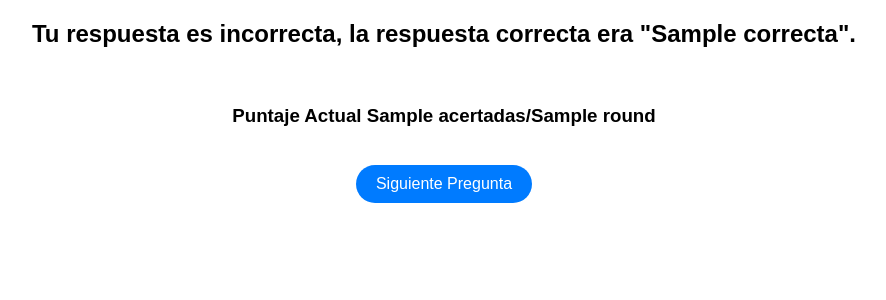
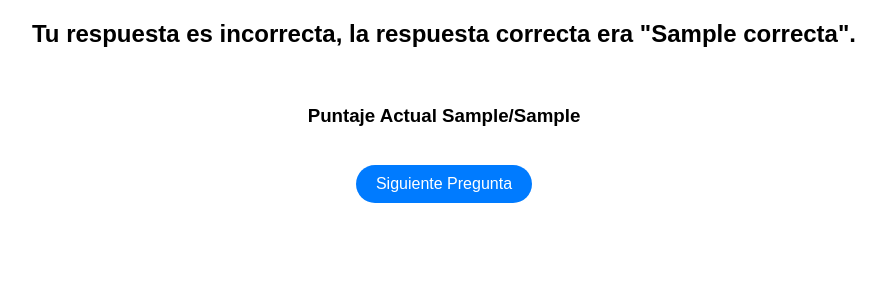
Before and after one commit to erni0427/PA_repopractica_Erni_Mendez, a Flask app: template TrabajoPractico_1/proyecto_1/templates/triviaans.html in a window 1280 px wide. Shown: the top 300 px of the page, without its empty margins (196-1082 px from the left). Run offline with Flask 3, Linux system fonts and the light colour scheme; the template is opened without the code that fills it: most values are stand-ins (such as "Sample title", 1, 10 or a date in 2020); parts of the project's set-up code (start-up, migrations or seed data) failed here and were passed over.

Commit message:
Correccion general

```diff
--- a/TrabajoPractico_1/proyecto_1/data/puntajes.txt
+++ b/TrabajoPractico_1/proyecto_1/data/puntajes.txt
@@ -0,0 +1 @@
+teby,2/3,<function fechaHora at 0x000001D15BCBED40>,2023/30/08 13:21
--- a/TrabajoPractico_1/proyecto_1/modules/config.py
+++ b/TrabajoPractico_1/proyecto_1/modules/config.py
@@ -1,3 +1,7 @@
 from flask import Flask
 
 app = Flask("server")
+
+usuario=None
+numero_frase=None
+fechaInicio=None
--- a/TrabajoPractico_1/proyecto_1/server.py
+++ b/TrabajoPractico_1/proyecto_1/server.py
@@ -1,5 +1,5 @@
 from flask import Flask, render_template, request, redirect, url_for
-app = Flask("server")
+app = Flask(__name__)
 from modules.funciones import  trivia
 from modules.funcionesweb import fechaHora
 import sys
@@ -11,79 +11,71 @@ with open(DIRECCION,"r",encoding="utf-8") as archi: # utf-8 reconoce caracteres
         lista_sin_repe=set(lista1)
         frases_y_pelis = [(linea.strip().split(';')[0], linea.strip().split(';')[1]) for linea in lista_sin_repe]
 
-
-numero_frase=0
-
-
 @app.route("/", methods=["GET", "POST"])
 def raiz():
     """Esta función maneja la ruta de la página de inicio ("/"). Cuando se realiza una solicitud GET, muestra la plantilla "home.html".
     Si se recibe una solicitud POST, toma los datos del formulario (el número de frases y el nombre de usuario) y redirige a la
     función jugar() con los parámetros proporcionados. """
 
-    global usuario, numero_frase
+    global usuario, numero_frase,fechaInicio
+    fechaInicio=fechaHora
     if request.method == 'POST':
-        numero_frase = request.form['input_num']
+        numero_frase = int(request.form['input_num'])
         usuario = request.form['usuario']
-        return redirect( url_for('jugar',usuario=usuario, numero_frase=numero_frase) )
+        return redirect( url_for('jugar',usuario=usuario, numero_frase=numero_frase, fechaInicio=fechaInicio) )
     return render_template("home.html")
 
+contador_r=0
+contador_a=0
 @app.route('/trivia', methods=["GET", "POST"])
 def jugar():
     """Esta función maneja la ruta "/trivia". Recibe una solicitud GET o POST. Si es una solicitud GET, inicializa una sesión de juego
       y muestra una pregunta de trivia. Si es una solicitud POST, actualiza la sesión de juego con los datos proporcionados por el
       formulario y muestra la siguiente pregunta de trivia. Cuando se ha completado el número especificado de rondas, redirige
       de nuevo a la página de inicio. """
-    sesion = {
-        "round": int(request.form.get("round")) if request.form.get("round") is not None else 0,
-        #representa el número de la ronda actual.
-        "acertadas": int(request.form.get("acertadas")) if request.form.get("acertadas") is not None else 0,
-        #representa la cantidad de respuestas acertadas hasta el momento en la sesión.
-    }
+    global usuario, numero_frase,fechaInicio,contador_a,contador_r
     lista=trivia(frases_y_pelis)
+    if contador_r < int(numero_frase):
+        contador_r +=1
+        return render_template('trivia.html', usuario=usuario, frase=lista[0], correcta=lista[1],peliculas=lista[2]
+                               , numero_frase=numero_frase,contador_r=contador_r,contador_a=contador_a)
+    else:
+        return redirect(url_for('raiz'))
 
-    if sesion["round"] <= int(numero_frase):
-        sesion["round"] +=1
-        return render_template('trivia.html', usuario=usuario, frase=lista[0], correcta=lista[1],peliculas=lista[2] ,sesion=sesion)
-    else:
-        return render_template("home.html")
-
+contador_r=0
+contador_a=0
 
 @app.route('/triviaans', methods=['POST'])
 def triviaans():
     """Maneja la ruta "/triviaans". Recibe datos de respuesta del formulario, compara la respuesta proporcionada con la respuesta
       correcta y actualiza la puntuación y la ronda en la sesión. Luego, muestra una página que indica si la respuesta fue correcta
      o incorrecta. """
-    sesion = {
-        "round": int(request.form.get("round")) if request.form.get("round") is not None else 0,
-        "acertadas": int(request.form.get("acertadas")) if request.form.get("acertadas") is not None else 0,
-        # Otros datos de la sesión
-    }
-    round=sesion["round"]
-    acertadas=sesion["acertadas"]
+    global usuario, numero_frase,fechaInicio,contador_r,contador_a
     correcta = request.form.get("correcta")
     respuesta = request.form.get("respuesta")
     if correcta==respuesta:
-        sesion["acertadas"]+=1
-    if sesion["round"]==int(numero_frase):
+        contador_a+=1
+
+    if contador_r==int(numero_frase):
         try:
             puntajes = open("data/puntajes.txt", "a")
+            fechaFinal= fechaHora()
+            renglon= usuario + "," + str(contador_a)+ "/"+str(numero_frase)+","+str(fechaInicio)+","+ str(fechaFinal)+ "\n"
+            puntajes.write(renglon)
+            puntajes.close()
         except:
             print("el archivo ''puntajes.txt'' no existe")
             sys.exit()
-        fechaFinal= fechaHora()
-        sesion["fechaFinal"]=fechaFinal
-        renglon= sesion["nombre"] + "," + str(sesion["acertadas"])+ "/"+numero_frase+","+sesion["fechaInicio"]+","+ sesion ["fechaFinal"]+ "\n"
-        puntajes.write(renglon)
-        puntajes.close()
+
         #escribir archivo con datos de la sesion,formato usuario counter/round fecha inicio fecha final
-    return render_template("triviaans.html",respuesta=respuesta,correcta=correcta, sesion=sesion,round=round,acertadas=acertadas)
+    return render_template("triviaans.html",respuesta=respuesta,correcta=correcta,numero_frase=numero_frase,contador_r=contador_r,contador_a=contador_a)
 
 @app.route('/historicos', methods=['POST'])
 def result():
     """Maneja la ruta "/historicos". Esta función se utiliza para mostrar los puntajes históricos de los jugadores. Lee el
     archivo "puntajes.txt", parsea los datos de las sesiones anteriores y los almacena en una lista de diccionarios. Luego,
     muestra esta información en la plantilla "historicos.html". """
+    global usuario, numero_frase,fechaInicio,contador_a,contador_r
 
     listaPuntajes=[]
     try:
@@ -100,8 +92,8 @@ def result():
             puntaje = {
                 "usuario": listaPuntaje[0],
                 "acertadas": listaPuntaje[1],
-                "fechaInicio": listaPuntaje[2],
-                "fechaFinal": listaPuntaje[3],
+
+                "fechaFinal": listaPuntaje[2],
             }
             listaPuntajes. append(puntaje)
     if len(listaPuntajes) == 0:
--- a/TrabajoPractico_1/proyecto_1/templates/historicos.html
+++ b/TrabajoPractico_1/proyecto_1/templates/historicos.html
@@ -44,13 +44,13 @@
         <ul>
             {% for puntaje in listaPuntajes: %}
             <li>
-                Usuario: {{puntaje.usuario}} , Puntaje: {{puntaje.acertadas}} , Fecha de Inicio: {{puntaje.fechaInicio}} , Fecha Final: {{puntaje.fechaFinal}}
+                Usuario: {{puntaje.usuario}} , Puntaje: {{puntaje.acertadas}} , {{puntaje.fechaFinal}}
             </li>
             {% endfor %}
         </ul>
     {% endif %}
     <form action="{{ url_for('raiz') }}" method="POST">
-        <input type="submit" value="Volver a inicio" />
+        <button type="submit">Volver a inicio</button>
     </form>
 </body>
 </html>
--- a/TrabajoPractico_1/proyecto_1/templates/trivia.html
+++ b/TrabajoPractico_1/proyecto_1/templates/trivia.html
@@ -2,7 +2,7 @@
 <html lang="en">
 <head>
     <meta charset="UTF-8">
-    <title>Trivia Ronda {{round}}</title>
+    <title>Trivia Ronda {{contador_r}}</title>
     <style>
         /*Estilo de los botones*/
         input[type=submit] {
@@ -51,7 +51,8 @@
             <input type="submit" value="Enviar Respuesta">
         </p><br>
         <input type="hidden" name="correcta" value="{{correcta}}"/>
-        <input type="hidden" name="sesion" value="{{sesion}}"/>
+        <input type="hidden" name="contador_a" value="{{contador_a}}"/>
+        <input type="hidden" name="contador_r" value="{{contador_r}}"/>
     </form>
 </body>
 </html>
--- a/TrabajoPractico_1/proyecto_1/templates/triviaans.html
+++ b/TrabajoPractico_1/proyecto_1/templates/triviaans.html
@@ -2,7 +2,7 @@
 <html lang="en">
   <head>
     <meta charset="UTF-8" />
-    <title>Trivia Ronda {{round}}</title>
+    <title>Trivia Ronda {{contador_r}}</title>
     <style>
       body {
         font-family: sans-serif;
@@ -38,17 +38,18 @@
     </div>
     {% endif %}
     <br />
-    <h3>Puntaje Actual {{acertadas}}/{{round}}</h3>
+    <h3>Puntaje Actual {{contador_a}}/{{contador_r}}</h3>
     <div>
       <form action="{{ url_for('jugar') }}" method="POST">
         <p>
-          {%if round != numero_frase %}
+          {%if contador_r != numero_frase %}
           <button class="button" type="submit">Siguiente Pregunta</button>
-          {%else:%}
+          {%elif contador_r == numero_frase  %}
           <button class="button" type="submit">Finalizar Trivia</button>
           {%endif%}
         </p>
-        <input type="hidden" name="sesion" value="{{sesion}}" />
+        <input type="hidden" name="contador_r" value="{{contador_r}}" />
+        <input type="hidden" name="contador_a" value="{{contador_a}}" />
       </form>
     </div>
   </body>
```
